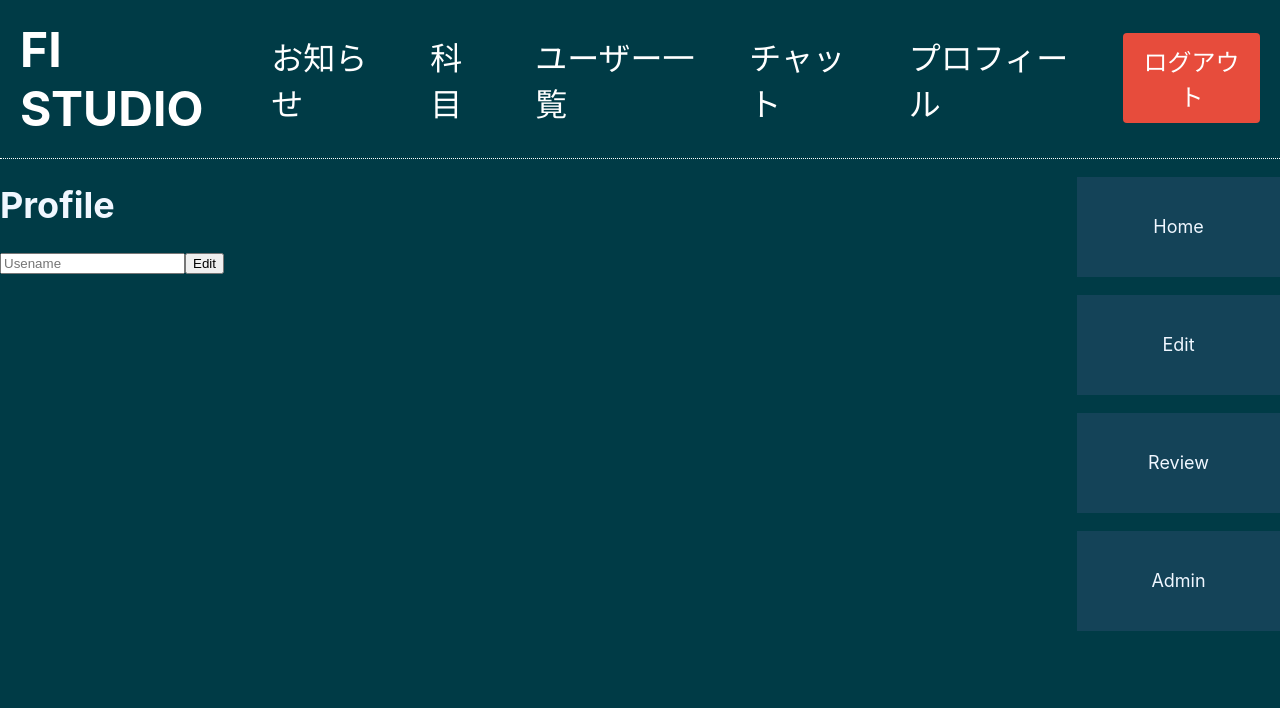
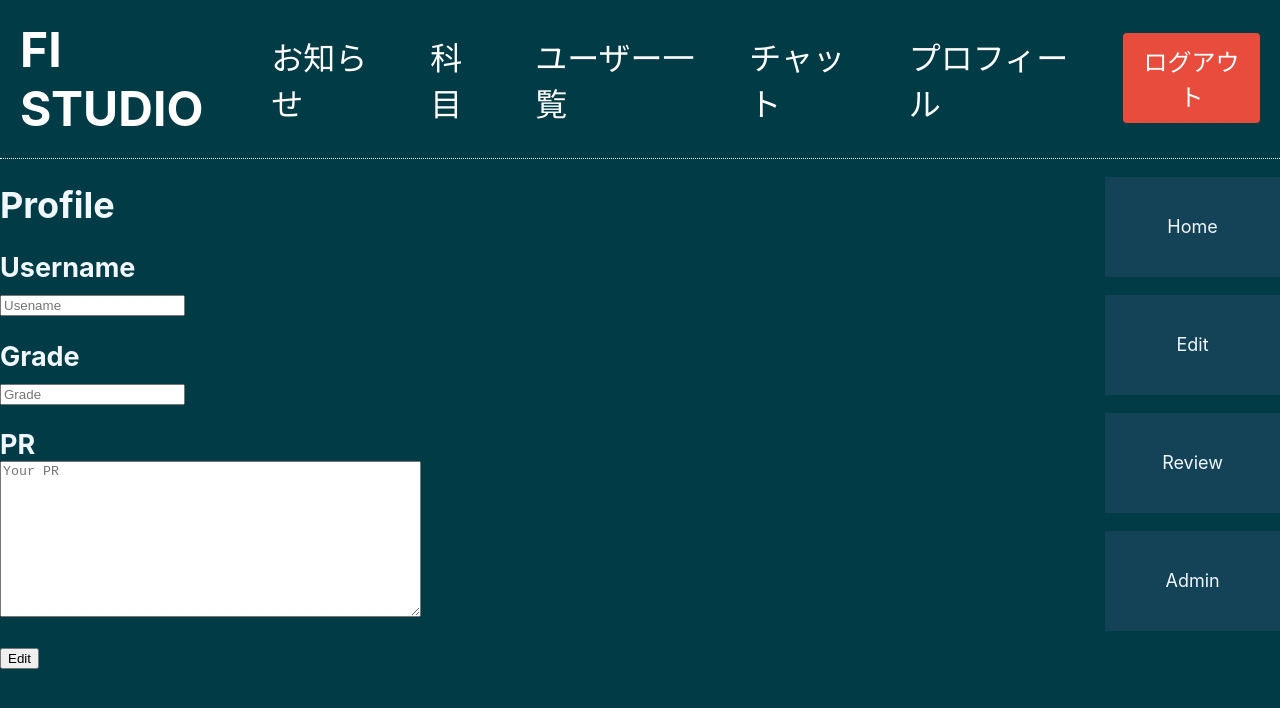
Before and after one commit to Koonosuke/FIStudio1, a React (Create React App) app in the folder frontend/: page /profile/edit in a window 1280 px wide. Shown: the top 708 px of the page. Built offline with nearby package versions, Linux system fonts and the light colour scheme.

Commit message:
profileを編集できるようになったぜ。

```diff
--- /dev/null
+++ b/frontend/src/ProfileEdit.css
@@ -0,0 +1,33 @@
+.message-input {
+    align-items: center;
+    gap: 10px;
+    padding: 20px;
+    border-top: 1px solid #ccc;
+    position: sticky;
+    bottom: 0;
+    z-index: 100;
+  }
+
+  .message-input input {
+    flex: 1;
+    padding: 15px;
+    border-radius: 25px;
+    border: 1px solid #ccc;
+  }
+
+  .message-input button {
+    background-color: #007bff;
+    color: white;
+    border: none;
+    border-radius: 8px;
+    padding: 12px;
+    cursor: pointer;
+    width: 80px;
+    height: 45px;
+    align-items: center;
+    justify-content: center;
+  }
+
+  button:hover {
+    background-color: #0056b3;
+  }
--- a/frontend/src/ProfileEdit.tsx
+++ b/frontend/src/ProfileEdit.tsx
@@ -2,14 +2,20 @@ import { useState } from "react";
 import { useNavigate } from "react-router-dom";
 import Header from "./components/Header";
 import "./Profile.css";
+import "./ProfileEdit.css";
 
 function ProfileEdit(){
 //const [email, setEmail] = useState("");
 const [username, setUsername] = useState("");
+const [grade, setGrade] = useState("");
+const [pr, setPr] = useState("");
+
 const navigate = useNavigate();
 
 const body = new URLSearchParams();
 body.append("username", username);
+body.append("grade", grade);
+body.append("pr", pr);
 
 const HandleProfileClic =() =>{
     navigate("/profile");
@@ -59,13 +65,35 @@ const handleEdit = async () => {
         <div id="profile-screen">
             <div id="main-contents">
                 <h1>Profile</h1>
+                <h2>Username <br/>
                 <input
                     type="text"
                     placeholder="Usename"
                     value={username}
                     onChange={(e) => setUsername(e.target.value)}
                     />
-                    <button onClick={handleEdit}>Edit</button>
+                </h2>
+
+                <h2>Grade <br/>
+                <input
+                    type="text"
+                    placeholder="Grade"
+                    value={grade}
+                    onChange={(e) => setGrade(e.target.value)}
+                    />
+                    </h2>
+                <h2>PR <br/>
+                <textarea
+                    value={pr}
+                    placeholder="Your PR"
+                    onChange={(e) => setPr(e.target.value)}
+                    cols={50} rows={10}>
+
+                    </textarea>
+                </h2>
+
+                <button onClick={handleEdit}>Edit</button>
+
             </div>
 
             <div id="buttons">
```
